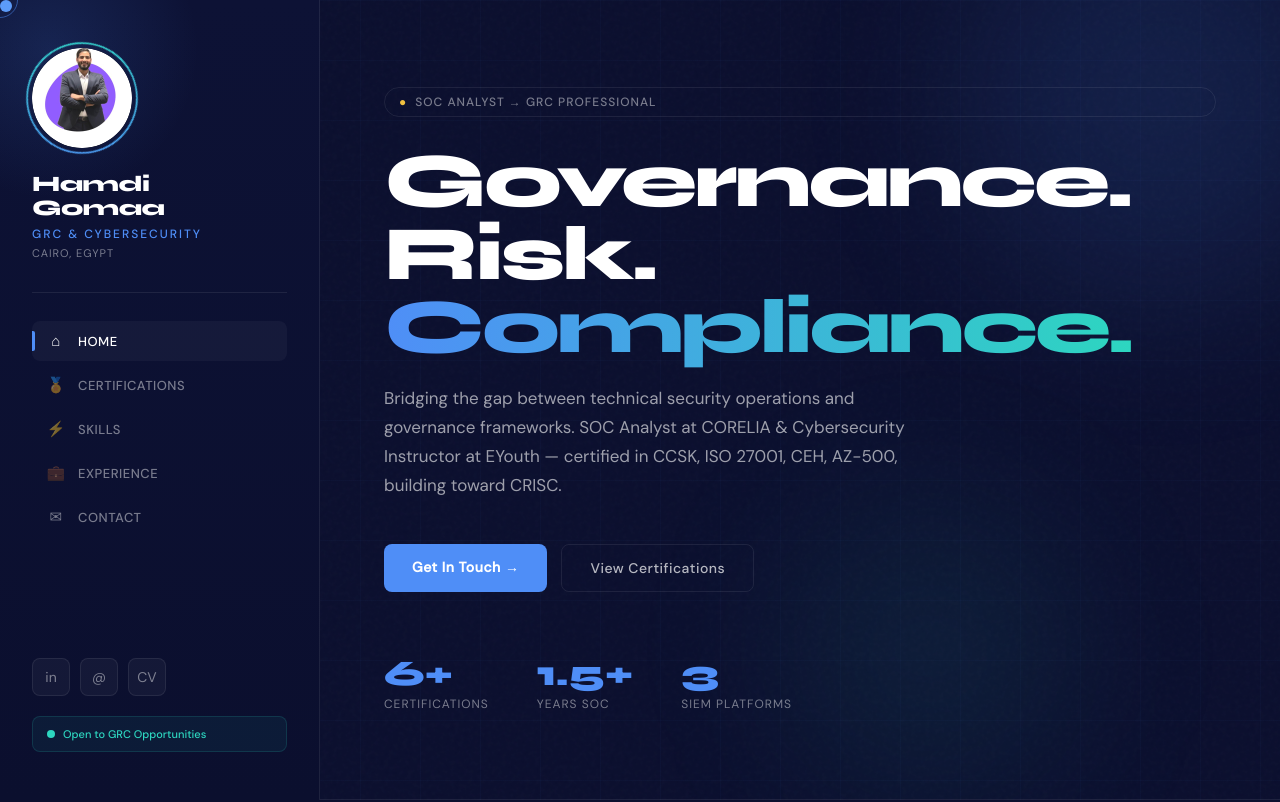
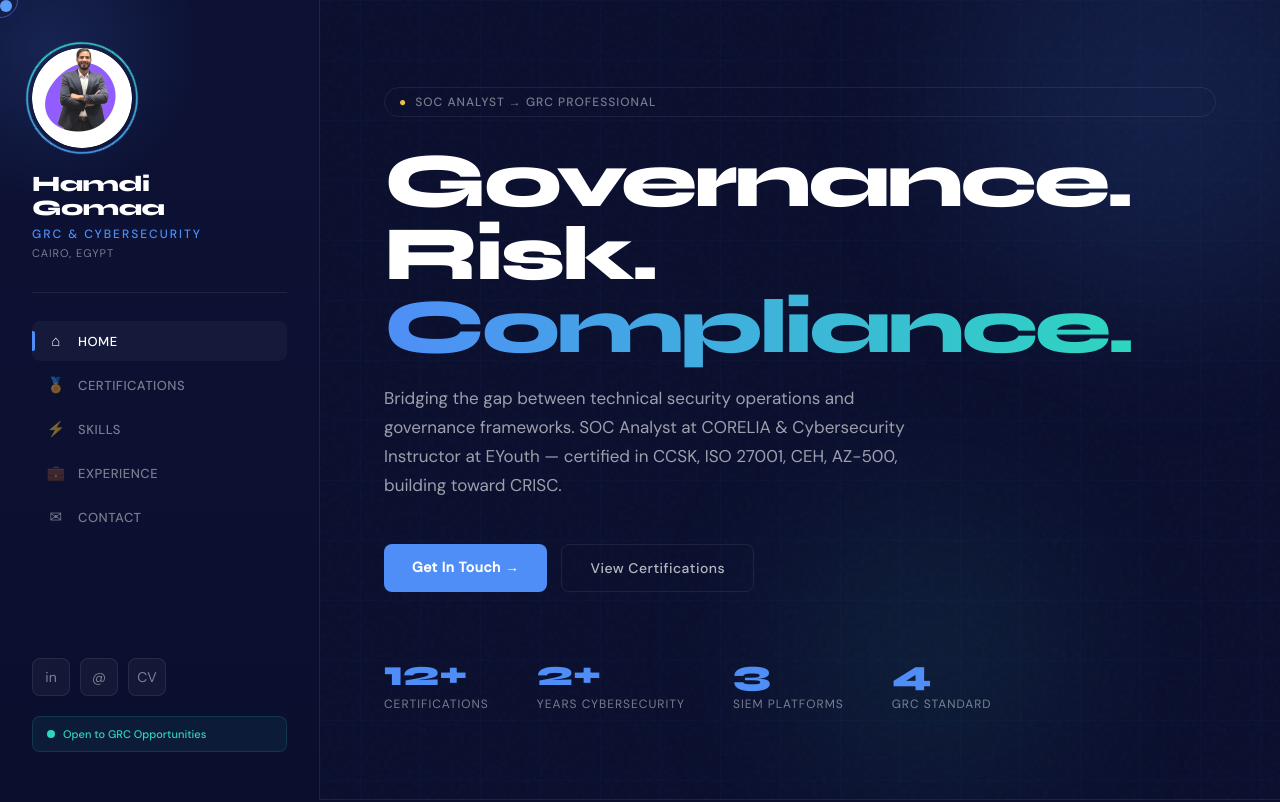
Before and after one commit to Hamdygomaa/hamdi-portfolio, a plain HTML site: page index.html in a window 1280 px wide. Shown: the top 802 px of the page. Drawn offline with Linux system fonts and the light colour scheme.

Commit message:
Update hero stats in index.html

```diff
--- a/index.html
+++ b/index.html
@@ -366,16 +366,20 @@
 
     <div class="hero-stats">
       <div>
-        <div class="stat-num">6+</div>
+        <div class="stat-num">12+</div>
         <div class="stat-label">Certifications</div>
       </div>
       <div>
-        <div class="stat-num">1.5+</div>
-        <div class="stat-label">Years SOC</div>
+        <div class="stat-num">2+</div>
+        <div class="stat-label">Years cybersecurity</div>
       </div>
       <div>
         <div class="stat-num">3</div>
         <div class="stat-label">SIEM Platforms</div>
+      </div>
+       <div>
+        <div class="stat-num">4</div>
+        <div class="stat-label">GRC standard</div>
       </div>
     </div>
   </section>
```
